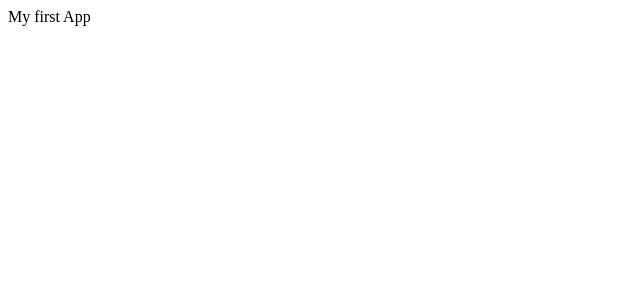
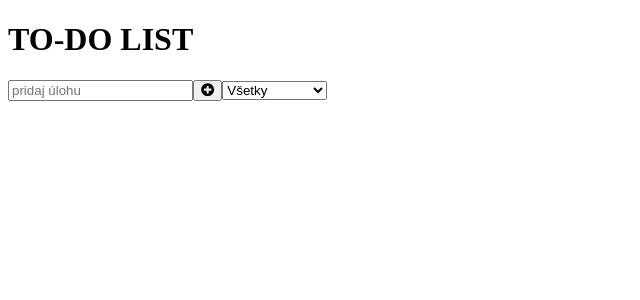
Before and after one commit to Mart1n991/todo_list, a React (Create React App) app: page / in a window 1280 px wide. Shown: the top 300 px of the page, without its empty margins (0-640 px from the left). Built offline with nearby package versions, Linux system fonts and the light colour scheme.

Commit message:
vytvorenie formulára pre zadávanie a filtrovanie todos v app.js

```diff
--- a/package.json
+++ b/package.json
@@ -3,6 +3,9 @@
   "version": "0.1.0",
   "private": true,
   "dependencies": {
+    "@fortawesome/fontawesome-svg-core": "^1.2.32",
+    "@fortawesome/free-solid-svg-icons": "^5.15.1",
+    "@fortawesome/react-fontawesome": "^0.1.12",
     "@testing-library/jest-dom": "^5.11.5",
     "@testing-library/react": "^11.1.1",
     "@testing-library/user-event": "^12.2.0",
--- a/src/App.js
+++ b/src/App.js
@@ -1,7 +1,27 @@
 import React from "react";
 
+//Import icons from font awesome
+import { FontAwesomeIcon } from "@fortawesome/react-fontawesome";
+import { faPlusCircle } from "@fortawesome/free-solid-svg-icons";
+
 function App() {
-  return <div className="App">My first App</div>;
+  return (
+    <div className="app-container">
+      <h1 className="app-heading">TO-DO LIST</h1>
+      <form>
+        <input placeholder="pridaj úlohu"></input>
+        <button className="btn-add">
+          <FontAwesomeIcon icon={faPlusCircle} />
+        </button>
+
+        <select>
+          <option>Všetky</option>
+          <option>Dokončené</option>
+          <option>Nedokončené</option>
+        </select>
+      </form>
+    </div>
+  );
 }
 
 export default App;
```
Also changed, not shown: 1 other file (tests, documents, lock files or other folders).
